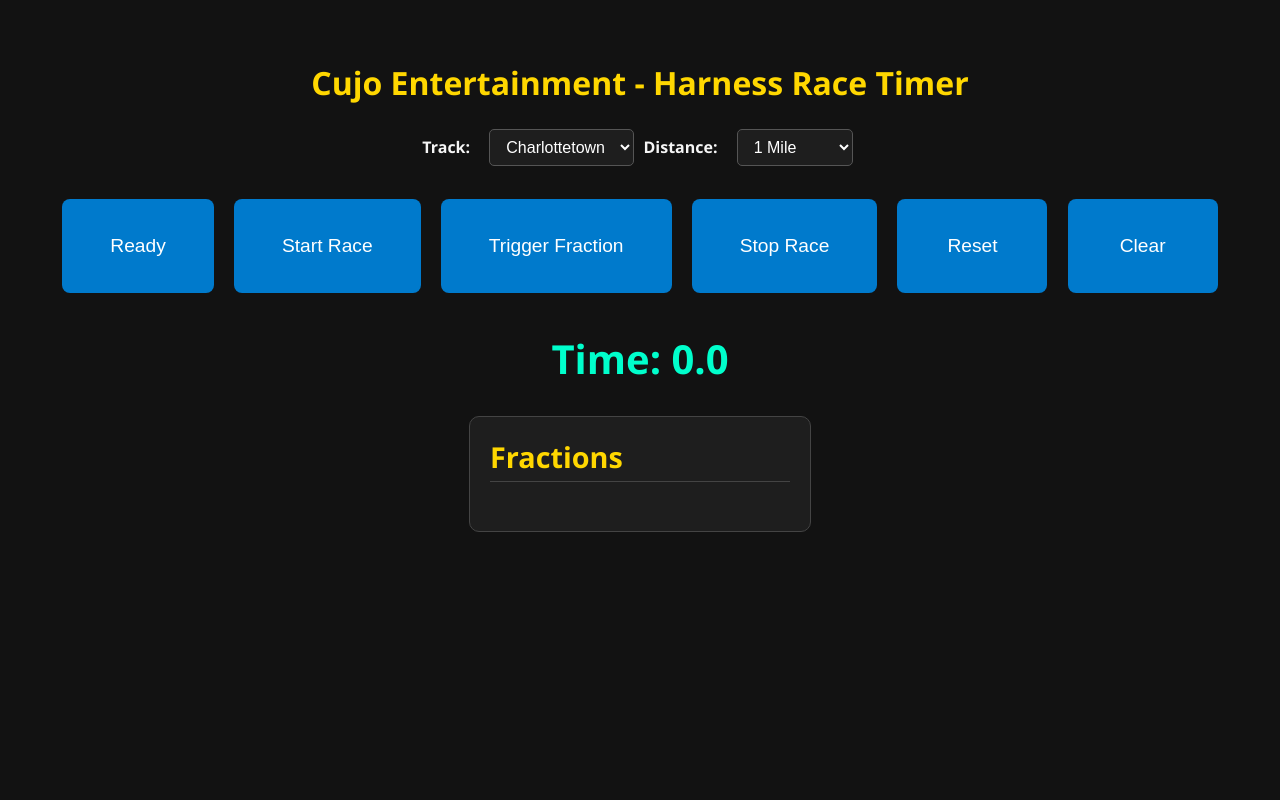
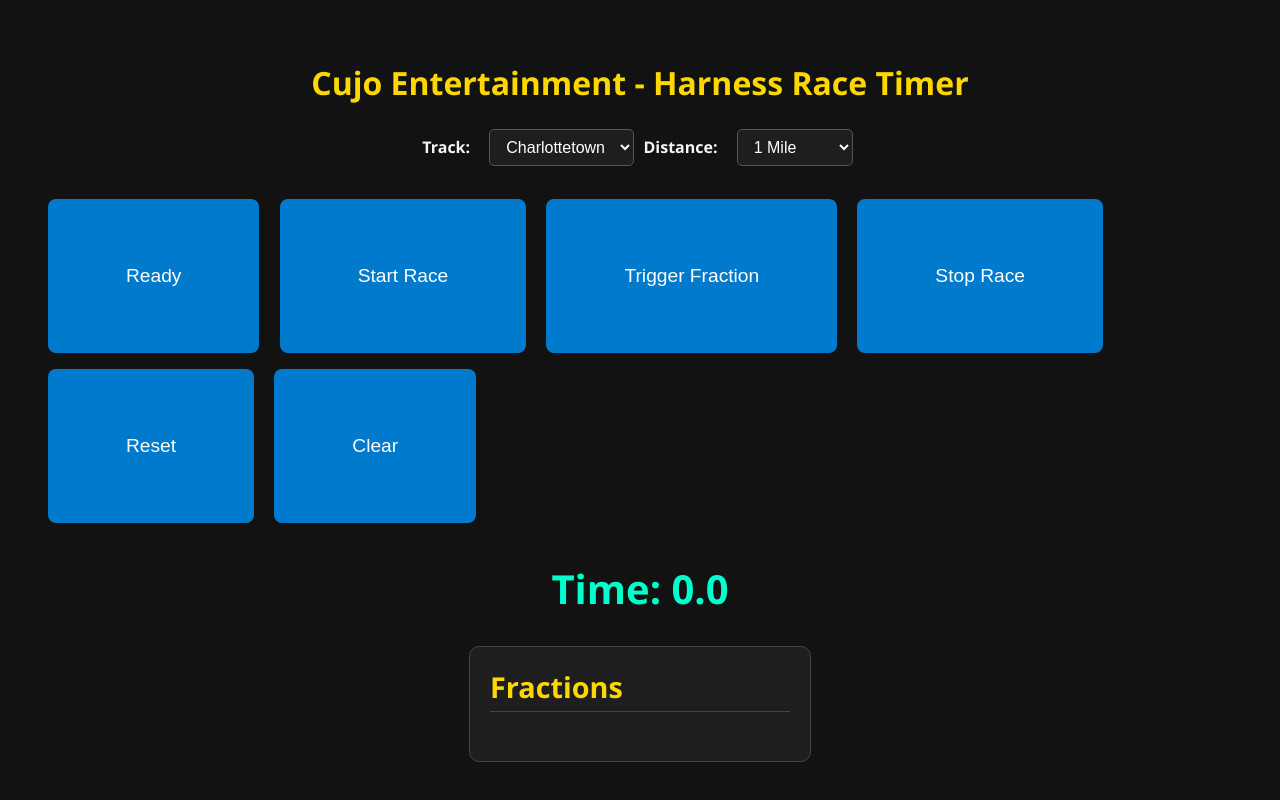
Before and after one commit to Curtismacd31/harness-timer, a website: page public/index.html in a window 1280 px wide. Drawn offline with Linux system fonts and the light colour scheme.

Commit message:
Update index.html

```diff
--- a/public/index.html
+++ b/public/index.html
@@ -40,7 +40,7 @@
     background: #007acc;
     color: white;
     border: none;
-    padding: 36px 48px;         /* ⬅️ increased size */
+    padding: 66px 78px;         /* ⬅️ increased size */
     margin: 8px;
     font-size: 1.2em;           /* ⬅️ larger text */
     border-radius: 8px;
```
